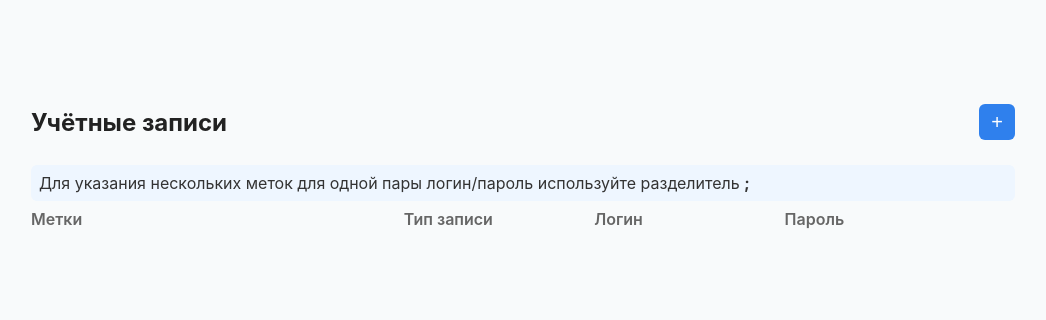
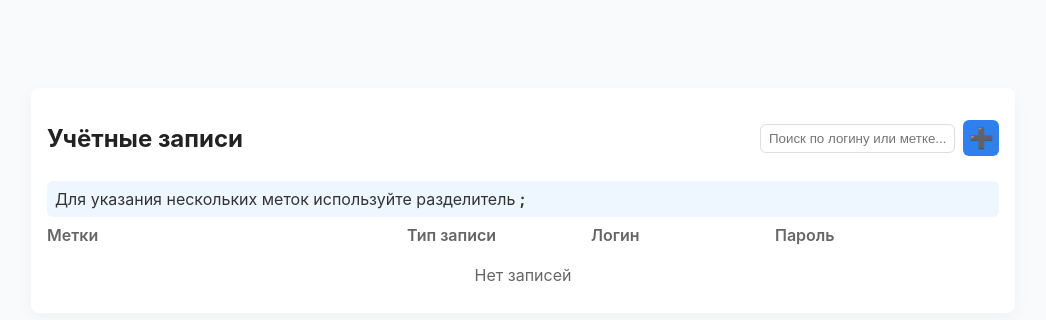
Before and after one commit to KunitzAn/vue-accounts-manager, a Vue app: page / in a window 1280 px wide. Shown: the top 320 px of the page, without its empty margins (117-1163 px from the left). Built offline with nearby package versions, Linux system fonts and the light colour scheme; the HTML template or start-up script is replaced by a standard one.

Commit message:
feat(accounts-form): add search input to filter accounts by login or label

```diff
--- a/src/components/AccountsForm.vue
+++ b/src/components/AccountsForm.vue
@@ -2,10 +2,18 @@
   <div class="accounts-form">
     <div class="header">
       <h2>Учётные записи</h2>
-      <button class="btn-add" @click="add">+</button>
+      <div class="header-controls">
+        <input
+          v-model="search"
+          class="search-input"
+          type="text"
+          placeholder="Поиск по логину или метке..."
+        />
+        <button class="btn-add" @click="add">➕</button>
+      </div>
     </div>
 
-    <p class="hint">Для указания нескольких меток для одной пары логин/пароль используйте разделитель <strong>;</strong></p>
+    <p class="hint">Для указания нескольких меток используйте разделитель <strong>;</strong></p>
 
     <div class="table-headers">
       <div>Метки</div>
@@ -17,26 +25,46 @@
 
     <div class="rows">
       <AccountItem
-        v-for="acc in store.accounts"
+        v-for="acc in filteredAccounts"
         :key="acc.id"
         :account="acc"
       />
+      <div v-if="filteredAccounts.length === 0" class="empty">Нет записей</div>
     </div>
   </div>
 </template>
 
 <script setup lang="ts">
-import AccountItem from './AccountItem.vue'
-import { useAccountsStore } from '../store/accounts'
+import { ref, computed } from 'vue';
+import AccountItem from './AccountItem.vue';
+import { useAccountsStore } from '../store/accounts';
 
-const store = useAccountsStore()
-function add() { store.addAccount() }
+const store = useAccountsStore();
+const search = ref('');
+
+function add() {
+  store.addAccount();
+}
+
+const filteredAccounts = computed(() => {
+  const q = search.value.trim().toLowerCase();
+  if (!q) return store.accounts;
+  return store.accounts.filter(acc => {
+    const loginMatch = acc.login?.toLowerCase().includes(q);
+    const labelMatch = acc.labels?.some(l => l.text.toLowerCase().includes(q));
+    return !!loginMatch || !!labelMatch;
+  });
+});
 </script>
 
 <style scoped>
-.header { display:flex; justify-content:space-between; align-items:center; gap:12px; }
+.accounts-form { max-width: 1000px; margin: 0 auto; padding: 16px; background: #fff; border-radius: 8px; box-shadow: 0 6px 18px rgba(10,10,10,0.04); }
+.header { display: flex; justify-content: space-between; align-items: center; gap: 12px; }
+.header-controls { display:flex; align-items:center; gap:8px; }
 .btn-add { width:36px; height:36px; border-radius:6px; background:#2f80ed; color:white; border:none; font-size:20px; cursor:pointer; }
 .hint { background:#eef6ff; padding:8px; border-radius:6px; color:#333; margin:8px 0; }
 .table-headers { display:grid; grid-template-columns: 2fr 1fr 1fr 1fr 40px; gap:8px; font-weight:600; color:#666; margin-top:8px; }
 .rows { margin-top:8px; display:flex; flex-direction:column; gap:8px; }
+.search-input { padding:6px 8px; border-radius:6px; border:1px solid #ddd; }
+.empty { color:#666; padding:12px; text-align:center; }
 </style>
```
